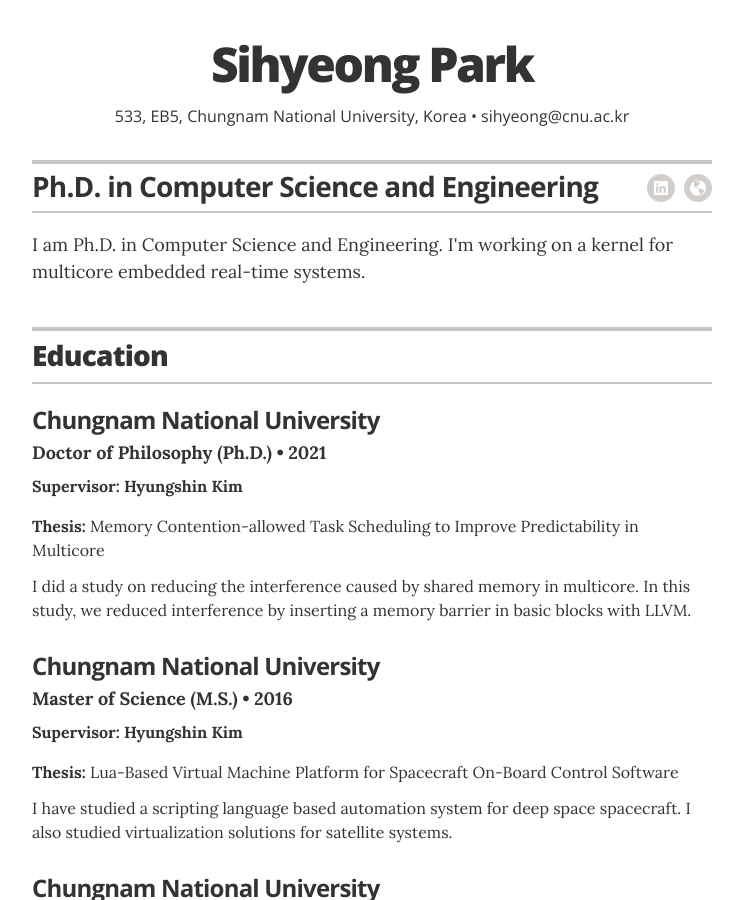
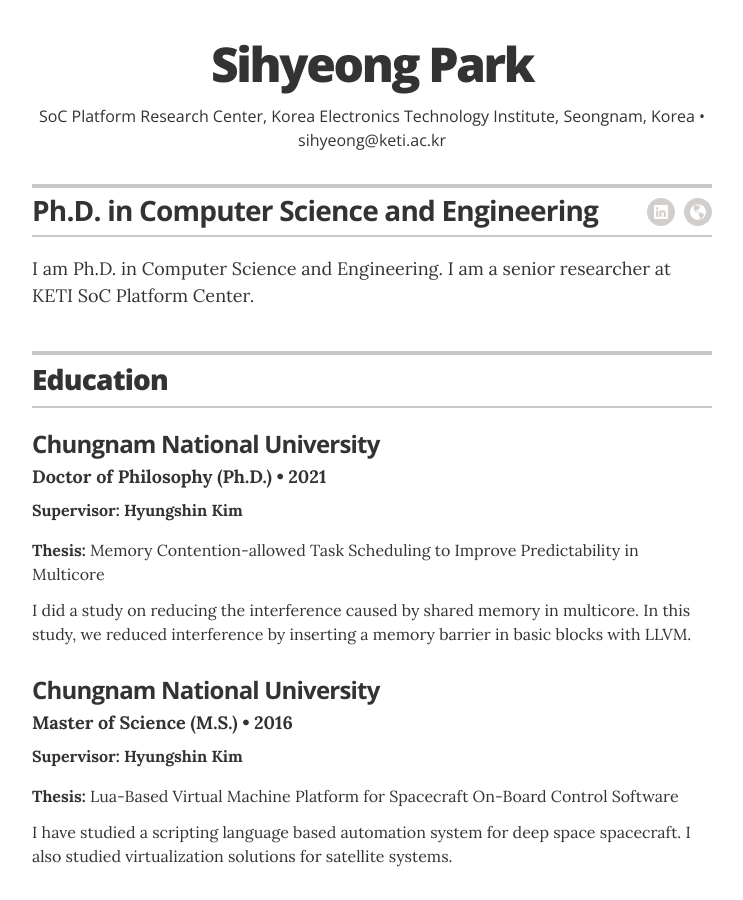
Before and after one commit to sihyeong/sihyeong.github.io, a Jekyll site: the page built from index.html, in a window 1280 px wide and 900 px high. Shown: the whole window, without its empty margins (268-1011 px from the left). Built offline with Jekyll 4.4.1, drawn with Linux system fonts in a browser that asks for light colours.

Commit message:
Update _config.yml

```diff
--- a/_config.yml
+++ b/_config.yml
@@ -14,16 +14,16 @@ resume_name:                    "Sihyeong Park"
 resume_title:                   "<b>Ph.D. in Computer Science and Engineering</b>"
 
 # used for the contact button in _layouts/resume.html
-resume_contact_email:           "sihyeong@cnu.ac.kr"
+resume_contact_email:           "sihyeong@keti.ac.kr"
 
 # the next two items are used for schema itemprops in _layouts/resume.html
 resume_contact_telephone:       ""
-resume_contact_address:         "533, EB5, Chungnam National University, Yuseong-gu, Daejeon, Korea"
+resume_contact_address:         "SoC Platform Research Center, Korea Electronics Technology Institute, Seongnam, Korea"
 
-resume_header_contact_info:     "533, EB5, Chungnam National University, Korea • sihyeong@cnu.ac.kr"
+resume_header_contact_info:     "SoC Platform Research Center, Korea Electronics Technology Institute, Seongnam, Korea • sihyeong@keti.ac.kr"
 display_header_contact_info:    "true"
 
-resume_header_intro: "<p>I am Ph.D. in Computer Science and Engineering. I'm working on a kernel for multicore embedded real-time systems.</p>"
+resume_header_intro: "<p>I am Ph.D. in Computer Science and Engineering. I am a senior researcher at KETI SoC Platform Center.</p>"
 
 # use "yes" to display the email contact button,
 # "no" to display an "I'm not looking for work" message,
```
